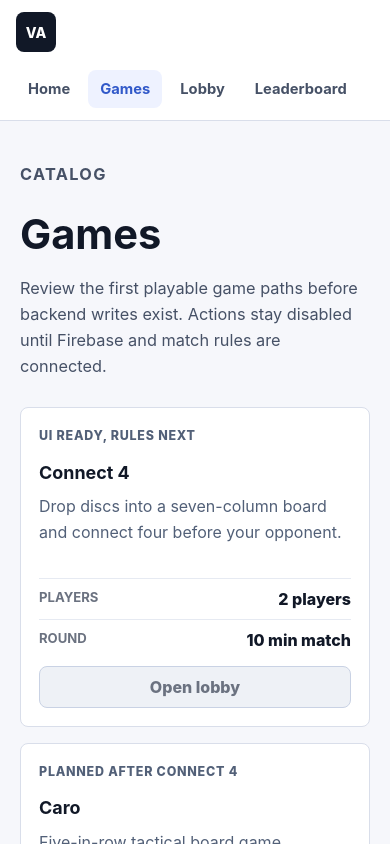
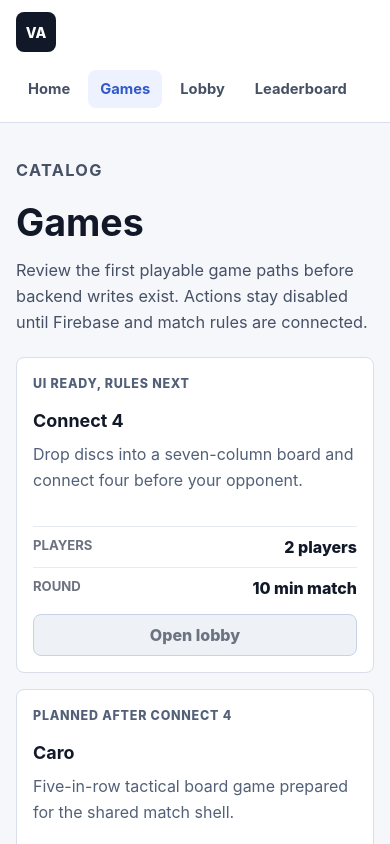
Before and after one commit to dinhkhanh1803/vboard-web-game, a React (Vite) app: page /games in a window 390 px wide. Shown: the top 844 px of the page. Built offline with nearby package versions, Linux system fonts and the light colour scheme.

Commit message:
fix: polish responsive ui review

```diff
--- a/src/features/lobby/LobbyPages.tsx
+++ b/src/features/lobby/LobbyPages.tsx
@@ -14,7 +14,10 @@ export function LobbyPage() {
 
       <div className="two-column-layout">
         <section className="panel" aria-labelledby="quick-match-title">
-          <h2 id="quick-match-title">Quick Match</h2>
+          <div className="panel-title-row">
+            <h2 id="quick-match-title">Quick Match</h2>
+            <span className="status-pill">UI-only preview</span>
+          </div>
           <p>Matchmaking placeholder for the first Connect 4 queue.</p>
           <button type="button" disabled>
             Find quick match
@@ -22,11 +25,17 @@ export function LobbyPage() {
         </section>
 
         <section className="panel" aria-labelledby="join-room-title">
-          <h2 id="join-room-title">Join By Code</h2>
+          <div className="panel-title-row">
+            <h2 id="join-room-title">Join By Code</h2>
+            <span className="status-pill">UI-only preview</span>
+          </div>
           <label className="field-label" htmlFor="room-code">
             Room code
           </label>
           <input id="room-code" name="room-code" placeholder="VB-1042" />
+          <p className="field-help">
+            Use format VB-1042. Joining stays disabled until backend wiring starts.
+          </p>
           <button type="button" disabled>
             Join room
           </button>
--- a/src/features/match/MatchPage.tsx
+++ b/src/features/match/MatchPage.tsx
@@ -26,6 +26,7 @@ export function MatchPage() {
         </aside>
 
         <div className="board-stage" aria-label="PixiJS board mount">
+          <div className="board-stage-label">Canvas placeholder</div>
           <div className="board-preview" aria-hidden="true">
             {Array.from({ length: 42 }, (_, index) => (
               <span
@@ -39,8 +40,8 @@ export function MatchPage() {
         <aside className="panel move-panel" aria-labelledby="move-log-title">
           <h2 id="move-log-title">Move Log</h2>
           <ol>
-            {demoMoves.map((move) => (
-              <li key={move}>{move}</li>
+            {demoMoves.map((move, index) => (
+              <li key={`${move}-${index}`}>{move}</li>
             ))}
           </ol>
           <button type="button" disabled>
--- a/src/styles/global.css
+++ b/src/styles/global.css
@@ -99,6 +99,11 @@ input {
   gap: 6px;
   align-items: center;
   overflow-x: auto;
+  scrollbar-width: none;
+}
+
+.dev-nav-links::-webkit-scrollbar {
+  display: none;
 }
 
 .nav-link {
@@ -118,14 +123,19 @@ input {
 
 .app-shell {
   display: grid;
+  grid-template-columns: minmax(0, 1fr);
   min-height: calc(100vh - 65px);
+  justify-items: center;
+  overflow-x: clip;
   padding: 24px;
 }
 
 .app-hero,
 .route-panel,
 .screen {
-  width: min(1120px, 100%);
+  width: 100%;
+  max-width: 1120px;
+  min-width: 0;
   margin: 0 auto;
 }
 
@@ -231,6 +241,7 @@ p {
 }
 
 .panel {
+  min-width: 0;
   padding: 18px;
 }
 
@@ -242,6 +253,7 @@ p {
 .game-grid,
 .two-column-layout {
   display: grid;
+  min-width: 0;
   gap: 16px;
 }
 
@@ -258,6 +270,30 @@ p {
 .stack-panel {
   display: grid;
   gap: 16px;
+}
+
+.panel-title-row {
+  display: flex;
+  gap: 10px;
+  align-items: flex-start;
+  justify-content: space-between;
+}
+
+.status-pill {
+  flex: 0 0 auto;
+  border: 1px solid #c9d2e4;
+  border-radius: 999px;
+  background: #f8fafc;
+  color: #526078;
+  font-size: 0.72rem;
+  font-weight: 800;
+  padding: 5px 8px;
+  text-transform: uppercase;
+}
+
+.field-help {
+  margin-top: 8px;
+  font-size: 0.88rem;
 }
 
 .meta-label,
@@ -289,10 +325,12 @@ p {
 }
 
 .table-panel {
+  max-width: 100%;
   overflow-x: auto;
 }
 
 .table-like {
+  width: max-content;
   min-width: 620px;
 }
 
@@ -330,6 +368,7 @@ p {
 
 .match-layout {
   display: grid;
+  min-width: 0;
   grid-template-columns: minmax(180px, 0.85fr) minmax(320px, 1.5fr) minmax(180px, 0.85fr);
   gap: 16px;
   align-items: stretch;
@@ -350,6 +389,18 @@ p {
   border-radius: 8px;
   background: #14213d;
   padding: 18px;
+}
+
+.board-stage-label {
+  justify-self: start;
+  border: 1px solid rgba(255, 255, 255, 0.24);
+  border-radius: 999px;
+  color: #dbeafe;
+  font-size: 0.72rem;
+  font-weight: 800;
+  margin-bottom: 12px;
+  padding: 5px 8px;
+  text-transform: uppercase;
 }
 
 .board-preview {
@@ -418,11 +469,13 @@ p {
 
   .dev-nav-links {
     width: 100%;
+    max-width: 100%;
+    padding-bottom: 2px;
   }
 
   .app-shell {
     min-height: calc(100vh - 112px);
-    padding: 20px;
+    padding: 18px 16px 24px;
   }
 
   .stack-list div {
@@ -431,7 +484,31 @@ p {
   }
 
   h1 {
-    font-size: 2.6rem;
+    font-size: 2.35rem;
+  }
+
+  .screen-header p {
+    margin: 16px 0 22px;
+  }
+
+  .panel {
+    padding: 16px;
+  }
+
+  .panel-title-row {
+    align-items: flex-start;
+    flex-direction: column;
+    gap: 4px;
+  }
+
+  .board-stage {
+    min-height: 300px;
+    padding: 12px;
+  }
+
+  .board-preview {
+    gap: 6px;
+    padding: 10px;
   }
 
   .table-like {
--- a/vite.config.ts
+++ b/vite.config.ts
@@ -13,6 +13,7 @@ export default defineConfig({
     },
   },
   test: {
+    pool: "threads",
     environment: "jsdom",
     setupFiles: ["./src/test/setup.ts"],
   },
```
Also changed, not shown: 5 other files (tests, documents, lock files or other folders).
